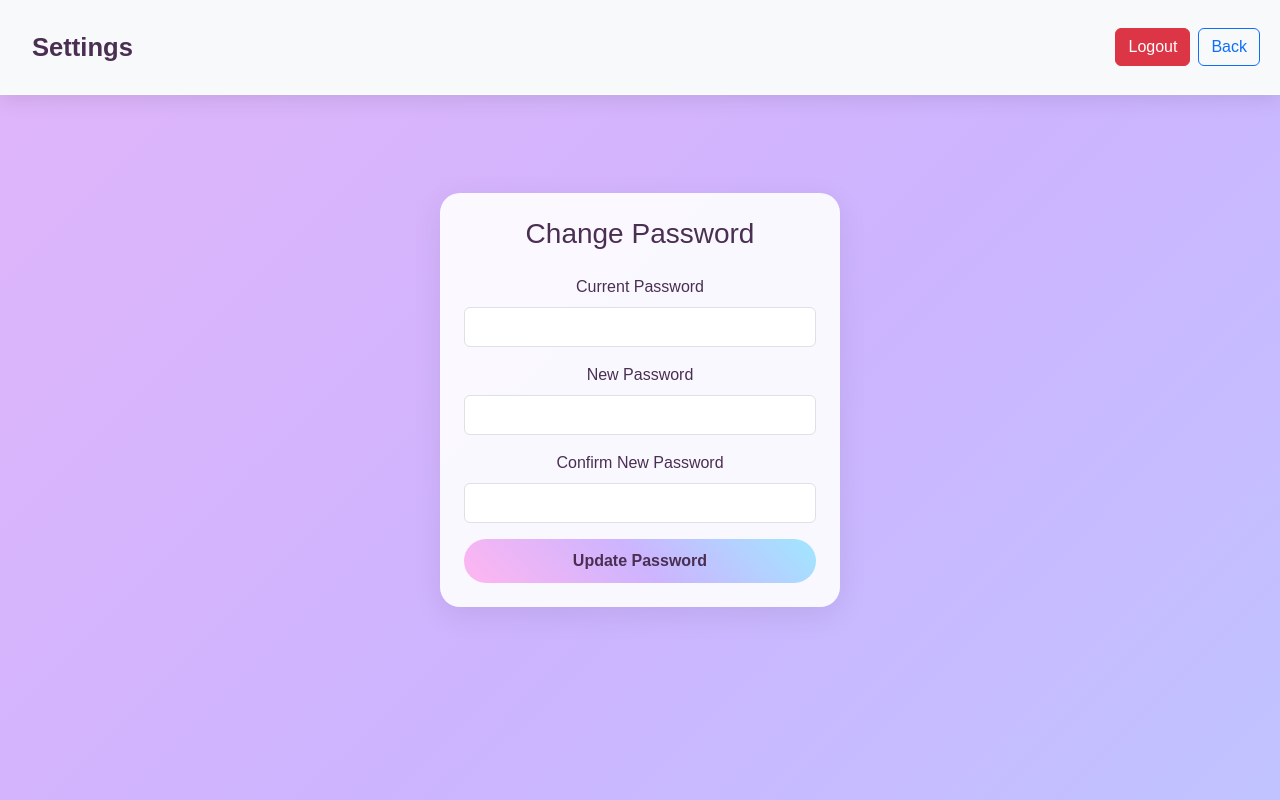
After one commit to awantikaAsthana/hostel, a PHP site: page /hostel/staff/changepassword.php in a window 1280 px wide. The commit adds this page. Run offline with PHP 8.4, Linux system fonts and the light colour scheme; a user stored in the database is signed in.

Commit message:
minor changes

```diff
--- a/backend/link.txt
+++ b/backend/link.txt
@@ -1 +1 @@
-http://localhost/hostel/student/parentConfirmation.php?id=3
+http://localhost/hostel/student/parentConfirmation.php?id=5
--- a/parents/welcome.php
+++ b/parents/welcome.php
@@ -56,6 +56,7 @@ window.location.href = '/hostel/';
     <!-- <a class="navbar-brand "><?php echo $_SESSION['name'];?></a> -->
     <form class="d-flex" role="search">
     <a class="btn btn-danger" href="../backend/logout.php">Logout</a>
+    <a class="btn btn-primary" href="../parents/changepassword.php">Settings</a>
     </form>
   </div>
 </nav>
--- a/security/securityDashboard.php
+++ b/security/securityDashboard.php
@@ -58,6 +58,7 @@ $rejected = mysqli_query($conn, $sql_rejected);
         <div class="d-flex">
             <a class="btn btn-outline-primary mx-2" href="/hostel/security/welcome.php">Back</a>
             <a class="btn btn-danger" href="../backend/logout.php">Logout</a>
+                 <a href="../security/changepassword.php" class="btn btn-primary" >Settings</a>
         </div>
     </div>
 </nav>
--- a/staff/approved.php
+++ b/staff/approved.php
@@ -55,6 +55,7 @@ $approved = mysqli_query($conn, $sql_approved);
         <a href="../staff/rejected.php"> Rejected Requests</a>
         <a href="../staff/studentdetail.php"> Edit Details</a>
           <a href="../staff/signUp.php"> Create Student</a>
+          <a href="../staff/changepassword.php"> Settings</a>
         <!-- <a href="#"> Notifications</a>
         <a href="#"> Settings</a> -->
         <a href="../backend/logout.php"> Logout</a>
--- /dev/null
+++ b/staff/changepassword.php
@@ -0,0 +1,80 @@
+<?php
+session_start();
+include "../backend/connection.php";
+
+if(!isset($_SESSION["loggedin"])) {
+  echo "<script>alert('Login first'); window.location.href='/hostel/';</script>";
+  exit;
+}
+
+$email = $_SESSION["email"]; // Student's current email
+
+if(isset($_POST["submit"])) {
+  $current = $_POST["current_password"];
+  $new = $_POST["new_password"];
+  $confirm = $_POST["confirm_password"];
+
+  // Fetch current password from DB
+  $sql = "SELECT password FROM student WHERE email='$email'";
+  $result = mysqli_query($conn, $sql);
+  $row = mysqli_fetch_assoc($result);
+
+  if(!$row) {
+    echo "<script>alert('User not found!');</script>";
+  } elseif($row["password"] !== $current) {
+    echo "<script>alert('Current password is incorrect!');</script>";
+  } elseif($new !== $confirm) {
+    echo "<script>alert('New passwords do not match!');</script>";
+  } else {
+    // Update password
+    $update = "UPDATE staff SET password='$new' WHERE email='$email'";
+    if(mysqli_query($conn, $update)) {
+      echo "<script>alert('Password changed successfully!'); window.location.href='welcome.php';</script>";
+    } else {
+      echo "<script>alert('Error updating password!');</script>";
+    }
+  }
+}
+?>
+
+<!DOCTYPE html>
+<html>
+<head>
+  <title>Change Password</title>
+  <link href="https://cdn.jsdelivr.net/npm/bootstrap@5.3.3/dist/css/bootstrap.min.css" rel="stylesheet">
+      <link rel="stylesheet" href="../style/parentDashboard.css">
+
+
+</head>
+<body class="" style="height:100vh;">
+    <nav class="navbar bg-body-tertiary" style="position: absolute; top: 0; width: 100%;">
+  <div class="container-fluid">
+    <a class="navbar-brand">Settings</a>
+    <form class="d-flex" role="search">
+    <a class="btn btn-danger" href="../backend/logout.php">Logout</a>
+    <a class="btn btn-outline-primary mx-2" href="../staff/dashboard.php">Back</a>
+    </form>
+  </div>
+</nav>
+<div class="d-flex justify-content-center align-items-center" style="height:100%">
+  <div class="card p-4" style="width: 400px;">
+    <h3 class="mb-4 text-center">Change Password</h3>
+    <form method="POST">
+      <div class="mb-3">
+        <label class="form-label">Current Password</label>
+        <input type="password" name="current_password" class="form-control" required>
+      </div>
+      <div class="mb-3">
+        <label class="form-label">New Password</label>
+        <input type="password" name="new_password" class="form-control" required>
+      </div>
+      <div class="mb-3">
+        <label class="form-label">Confirm New Password</label>
+        <input type="password" name="confirm_password" class="form-control" required>
+      </div>
+      <button type="submit" name="submit" class="btn btn-primary w-100">Update Password</button>
+    </form>
+  </div>
+  </div>
+</body>
+</html>
--- a/staff/dashboard.php
+++ b/staff/dashboard.php
@@ -100,6 +100,7 @@ if (isset($_POST['reject'])) {
         <a href="../staff/rejected.php"> Rejected Requests</a>
          <a href="../staff/studentdetail.php"> Edit Details</a>
           <a href="../staff/signUp.php"> Create Student</a>
+          <a href="../staff/changepassword.php"> Settings</a>
         <!-- <a href="#"> Notifications</a>
         <a href="#"> Settings</a> -->
         <a href="../backend/logout.php"> Logout</a>
@@ -213,7 +214,7 @@ if (isset($_POST['reject'])) {
         <div class="row mt-4">
           <div class="col-md-6">
             <div class="card shadow">
-              <div class="card-header">Recent Actions</div>
+              <div class="card-header">Recent Actions (Features to be added)</div>
               <div class="card-body">
                 <ul class="list-group list-group-flush">
                   <li class="list-group-item">✅ Approved outpass for Priya Verma</li>
@@ -226,7 +227,7 @@ if (isset($_POST['reject'])) {
 
           <div class="col-md-6">
             <div class="card shadow">
-              <div class="card-header">Notifications</div>
+              <div class="card-header">Notifications (Features to be added)</div>
               <div class="card-body">
                 <ul class="list-group list-group-flush">
                   <li class="list-group-item">📢 Hostel meeting scheduled for 22 July 2025</li>
--- a/staff/pending.php
+++ b/staff/pending.php
@@ -23,7 +23,7 @@ window.location.href = '/hostel/';
  $email = $_SESSION["email"];
 
 
-$sql_pending = "SELECT * FROM outpass WHERE email='$email' AND  approval IS NOT NULL AND f_approval IS NULL  ORDER BY created_on DESC";
+$sql_pending = "SELECT * FROM outpass WHERE email='$email' AND  approval =1 AND f_approval IS NULL  ORDER BY created_on DESC";
 
 
 $pending = mysqli_query($conn, $sql_pending);
@@ -86,6 +86,7 @@ if (isset($_POST['reject'])) {
         <a href="../staff/rejected.php"> Rejected Requests</a>
         <a href="../staff/studentdetail.php"> Edit Details</a>
           <a href="../staff/signUp.php"> Create Student</a>
+          <a href="../staff/changepassword.php"> Settings</a>
         <!-- <a href="#"> Notifications</a>
         <a href="#"> Settings</a> -->
         <a href="../backend/logout.php"> Logout</a>
--- a/staff/rejected.php
+++ b/staff/rejected.php
@@ -57,6 +57,7 @@ $rejected = mysqli_query($conn, $sql_rejected);
         <a href="../staff/rejected.php" class="active"> Rejected Requests</a>
         <a href="../staff/studentdetail.php"> Edit Details</a>
           <a href="../staff/signUp.php"> Create Student</a>
+          <a href="../staff/changepassword.php"> Settings</a>
         <!-- <a href="#"> Notifications</a>
         <a href="#"> Settings</a> -->
         <a href="../backend/logout.php"> Logout</a>
--- a/style/parentDashboard.css
+++ b/style/parentDashboard.css
@@ -25,7 +25,10 @@ body {
   font-weight: 700;
   font-size: 1.6rem;
   color: #4a2f52 !important;
+  margin: 10px;
+  padding: 10px;
 }
+
 
 .container {
   position: relative;
```
Also changed, not shown: parents/changepassword.php (added, +80 -0 lines), security/changepassword.php (added, +80 -0 lines), security/welcome.php (deleted, +0 -39 lines), staff/signUp.php (+9 -8 lines).
